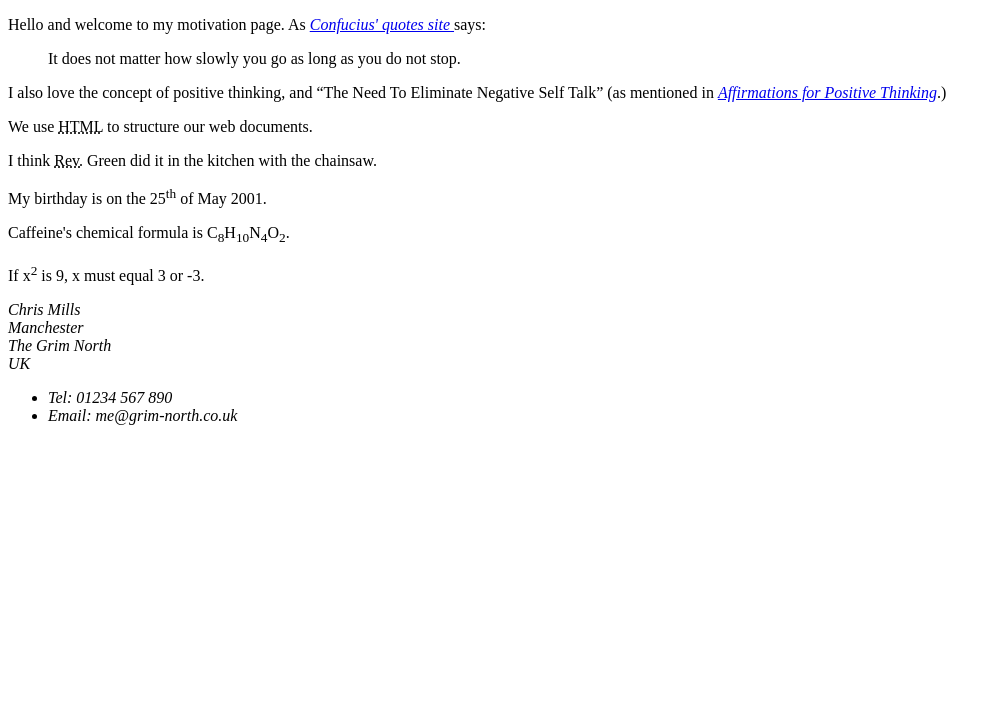
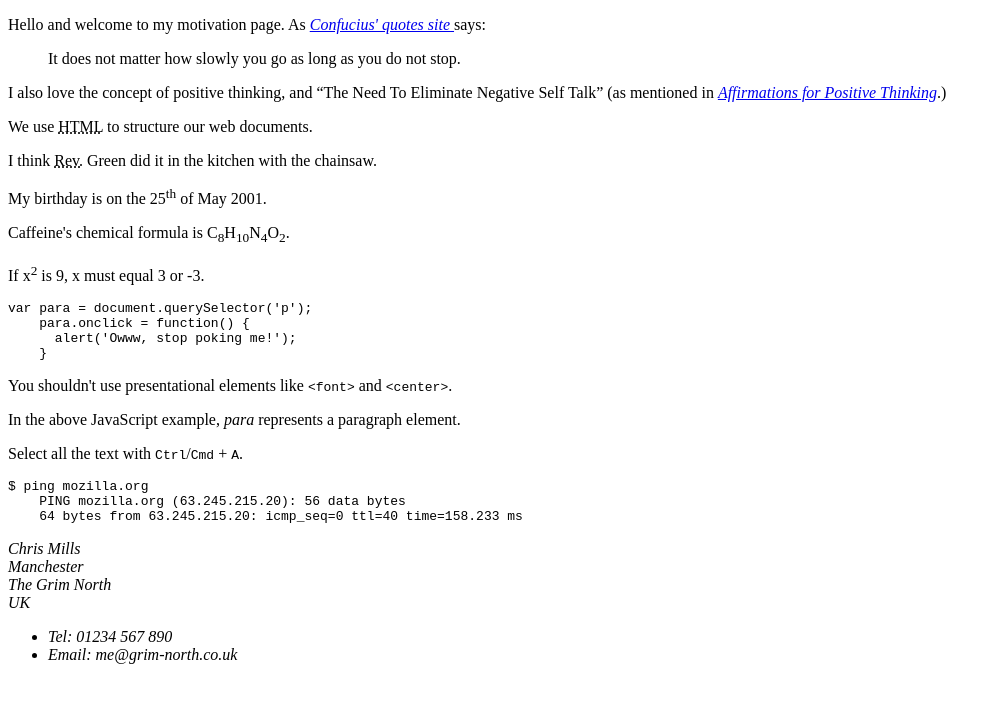
Before and after one commit to timjancic/learn-html, a plain HTML site: page quotes-and-citations.html in a window 1280 px wide. Shown: the whole page, without its empty margins (0-1001 px from the left). Drawn offline with Linux system fonts and the light colour scheme.

Commit message:
Added code representation

```diff
--- a/quotes-and-citations.html
+++ b/quotes-and-citations.html
@@ -22,6 +22,21 @@
     <p>Caffeine's chemical formula is C<sub>8</sub>H<sub>10</sub>N<sub>4</sub>O<sub>2</sub>.</p>
     <p>If x<sup>2</sup> is 9, x must equal 3 or -3.</p>
 
+    <pre><code>var para = document.querySelector('p');
+    para.onclick = function() {
+      alert('Owww, stop poking me!');
+    }</code></pre>
+
+    <p>You shouldn't use presentational elements like <code>&lt;font&gt;</code> and <code>&lt;center&gt;</code>.</p>
+
+    <p>In the above JavaScript example, <var>para</var> represents a paragraph element.</p>
+
+    <p>Select all the text with <kbd>Ctrl</kbd>/<kbd>Cmd</kbd> + <kbd>A</kbd>.</p>
+
+    <pre>$ <kbd>ping mozilla.org</kbd>
+    <samp>PING mozilla.org (63.245.215.20): 56 data bytes
+    64 bytes from 63.245.215.20: icmp_seq=0 ttl=40 time=158.233 ms</samp></pre>
+
     <address>
       <p>
         Chris Mills<br>
```
